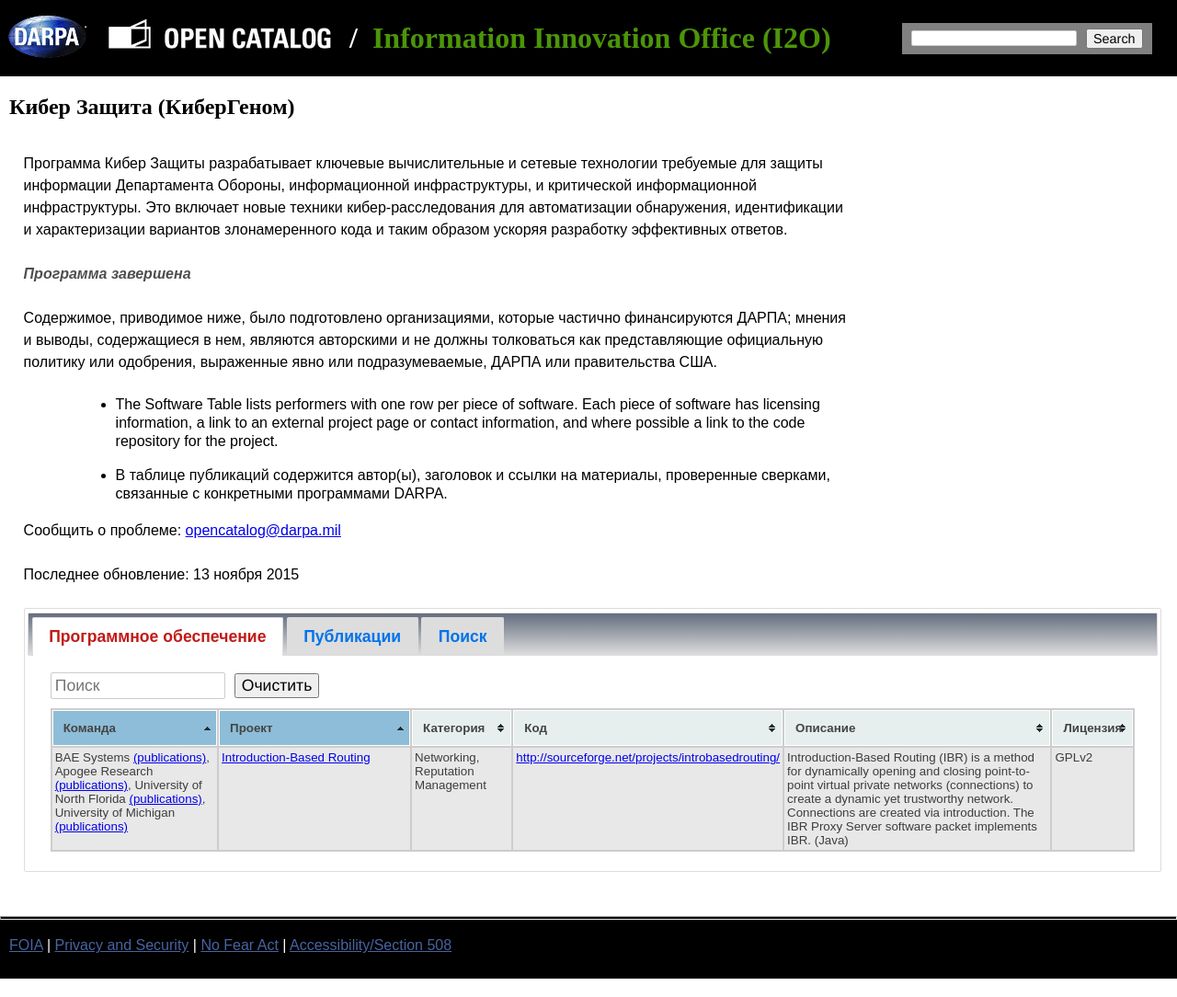
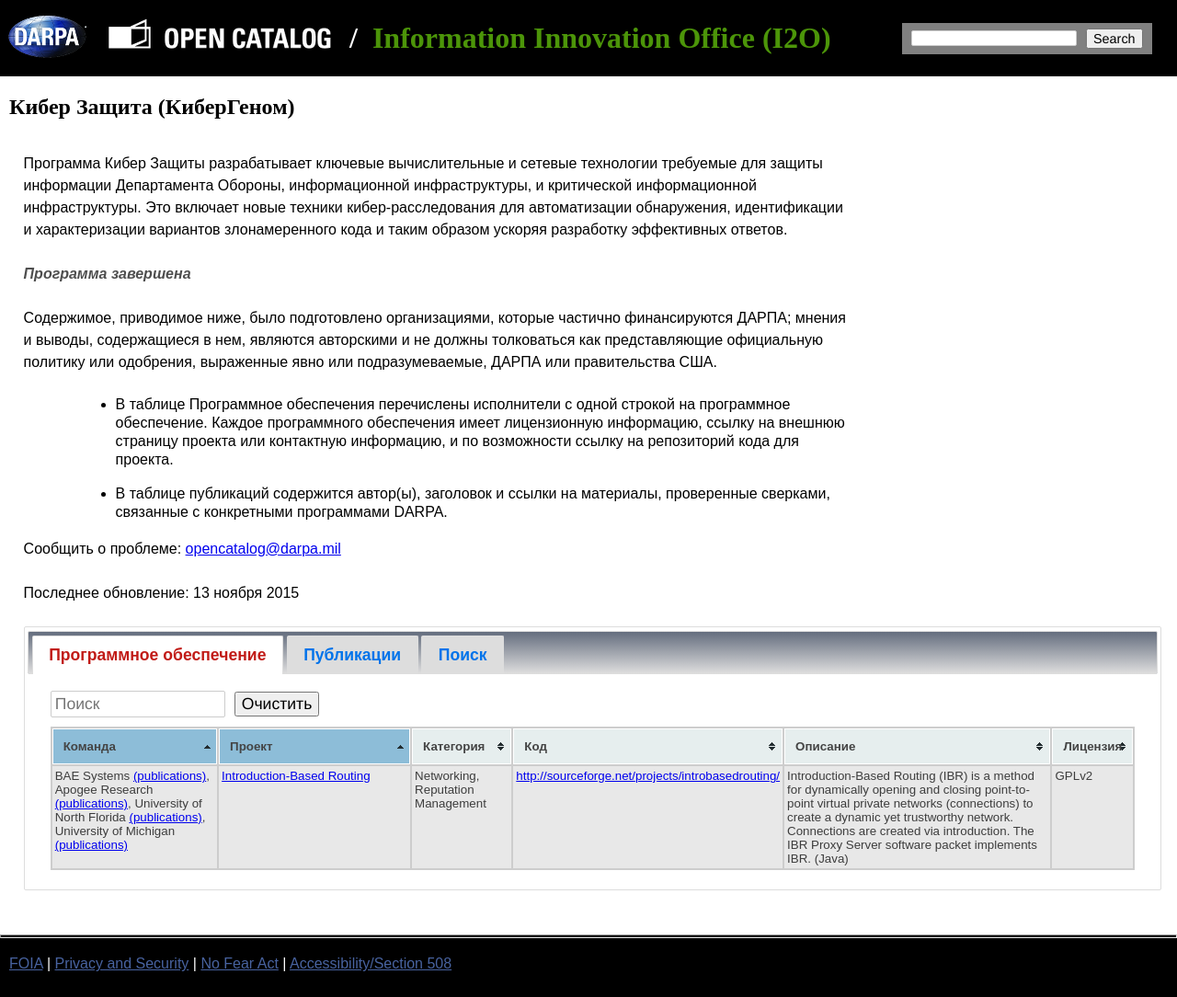
Before and after one commit to kant2002/darpa-ru, a Jekyll site: the page built from ru/CyberGenome.html, in a window 1280 px wide. Shown: the whole page at 92% size. Built offline with Jekyll 4.4.1, drawn with Linux system fonts in a browser that asks for light colours.

Commit message:
New translations CyberGenome.html (Russian)

```diff
--- a/ru/CyberGenome.html
+++ b/ru/CyberGenome.html
@@ -8,7 +8,7 @@
  для автоматизации обнаружения, идентификации и характеризации вариантов злонамеренного кода и таким образом ускоряя разработку
  эффективных ответов.<p>
 <p class="programComplete">Программа завершена</p>
-      <p><p>Содержимое, приводимое ниже, было подготовлено организациями, которые частично финансируются ДАРПА; мнения и выводы, содержащиеся в нем, являются авторскими и не должны толковаться как представляющие официальную политику или одобрения, выраженные явно или подразумеваемые, ДАРПА или правительства США.</p><ul><li>The Software Table lists performers with one row per piece of software. Each piece of software has licensing information, a link to an external project page or contact information, and where possible a link to the code repository for the project.</li></ul><ul><li>В таблице публикаций содержится автор(ы), заголовок и ссылки на материалы, проверенные сверками, связанные с конкретными программами DARPA.</li></ul><p>Сообщить о проблеме: <a href="mailto:opencatalog@darpa.mil">opencatalog@darpa.mil</a></p><p>Последнее обновление: 13 ноября 2015</p></div><div id='dialog'></div><div id='tabs' class='table-tabs'><ul><li><a href='#tabs0'>Программное обеспечение</a></li><li><a href='#tabs1'>Публикации</a></li><li><a href='#tabs300'>Поиск</a></li></ul><div id='software'><div id='tabs0'><input class='search' placeholder='Поиск' id='search0'/><button class='clear_button' id='clear0'>Очистить</button><table id='sftwr' class='tablesorter'>
+      <p><p>Содержимое, приводимое ниже, было подготовлено организациями, которые частично финансируются ДАРПА; мнения и выводы, содержащиеся в нем, являются авторскими и не должны толковаться как представляющие официальную политику или одобрения, выраженные явно или подразумеваемые, ДАРПА или правительства США.</p><ul><li>В таблице Программное обеспечения перечислены исполнители с одной строкой на программное обеспечение. Каждое программного обеспечения имеет лицензионную информацию, ссылку на внешнюю страницу проекта или контактную информацию, и по возможности ссылку на репозиторий кода для проекта.</li></ul><ul><li>В таблице публикаций содержится автор(ы), заголовок и ссылки на материалы, проверенные сверками, связанные с конкретными программами DARPA.</li></ul><p>Сообщить о проблеме: <a href="mailto:opencatalog@darpa.mil">opencatalog@darpa.mil</a></p><p>Последнее обновление: 13 ноября 2015</p></div><div id='dialog'></div><div id='tabs' class='table-tabs'><ul><li><a href='#tabs0'>Программное обеспечение</a></li><li><a href='#tabs1'>Публикации</a></li><li><a href='#tabs300'>Поиск</a></li></ul><div id='software'><div id='tabs0'><input class='search' placeholder='Поиск' id='search0'/><button class='clear_button' id='clear0'>Очистить</button><table id='sftwr' class='tablesorter'>
  <thead>
  <tr><th>Команда</th><th>Проект</th><th>Категория</th><th>Код</th><th>Описание</th><th>Лицензия</th></tr>
  </thead>
```
